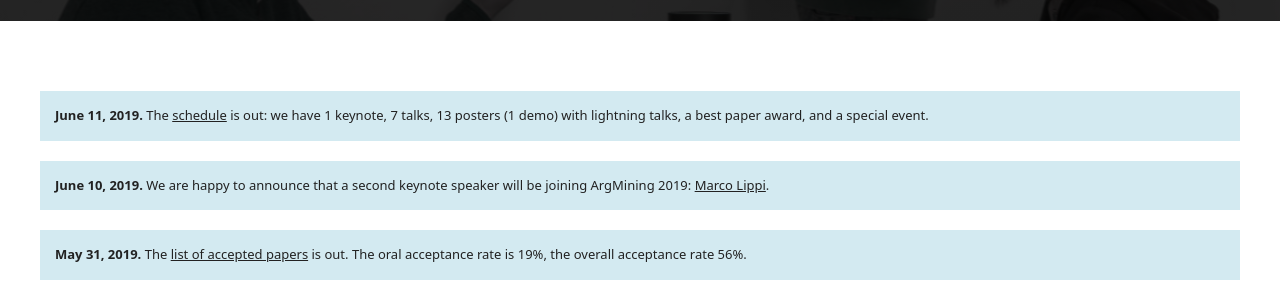
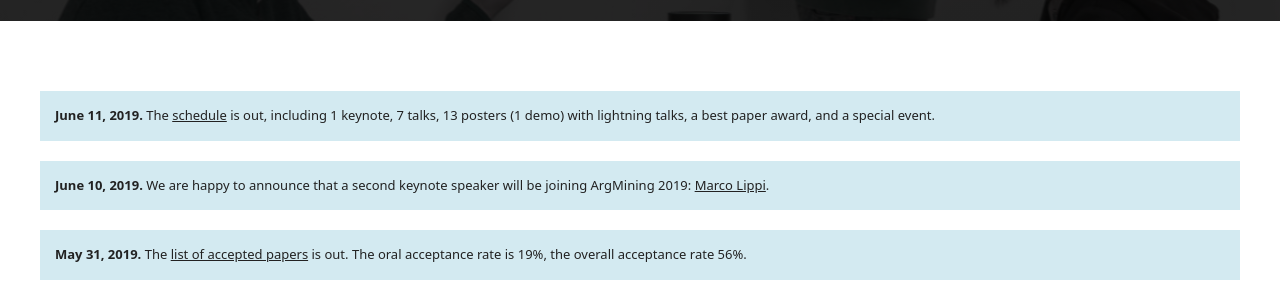
Before and after one commit to argmining19-webis-de/argmining19-webis-de.github.io, a Jekyll site: the page built from index.html, in a window 1280 px wide and 900 px high. Shown: the part 365-665 px from the top of the window. Built offline with Jekyll 4.4.1, drawn with Linux system fonts in a browser that asks for light colours.

Commit message:
Update index.html

```diff
--- a/index.html
+++ b/index.html
@@ -9,7 +9,7 @@ description: 6th Workshop on Argument Mining
         <div class="uk-container">
                 <div class="uk-alert news" uk-alert>
                         <p>
-                                <b>June 11, 2019. </b> The <a href="/program.html#schedule">schedule</a> is out: we have 1 keynote, 7 talks, 13 posters (1 demo) with lightning talks, a best paper award, and a special event.
+                                <b>June 11, 2019. </b> The <a href="/program.html#schedule">schedule</a> is out, including 1 keynote, 7 talks, 13 posters (1 demo) with lightning talks, a best paper award, and a special event.
                         </p>
                 </div>
                 <div class="uk-alert news" uk-alert>
```
